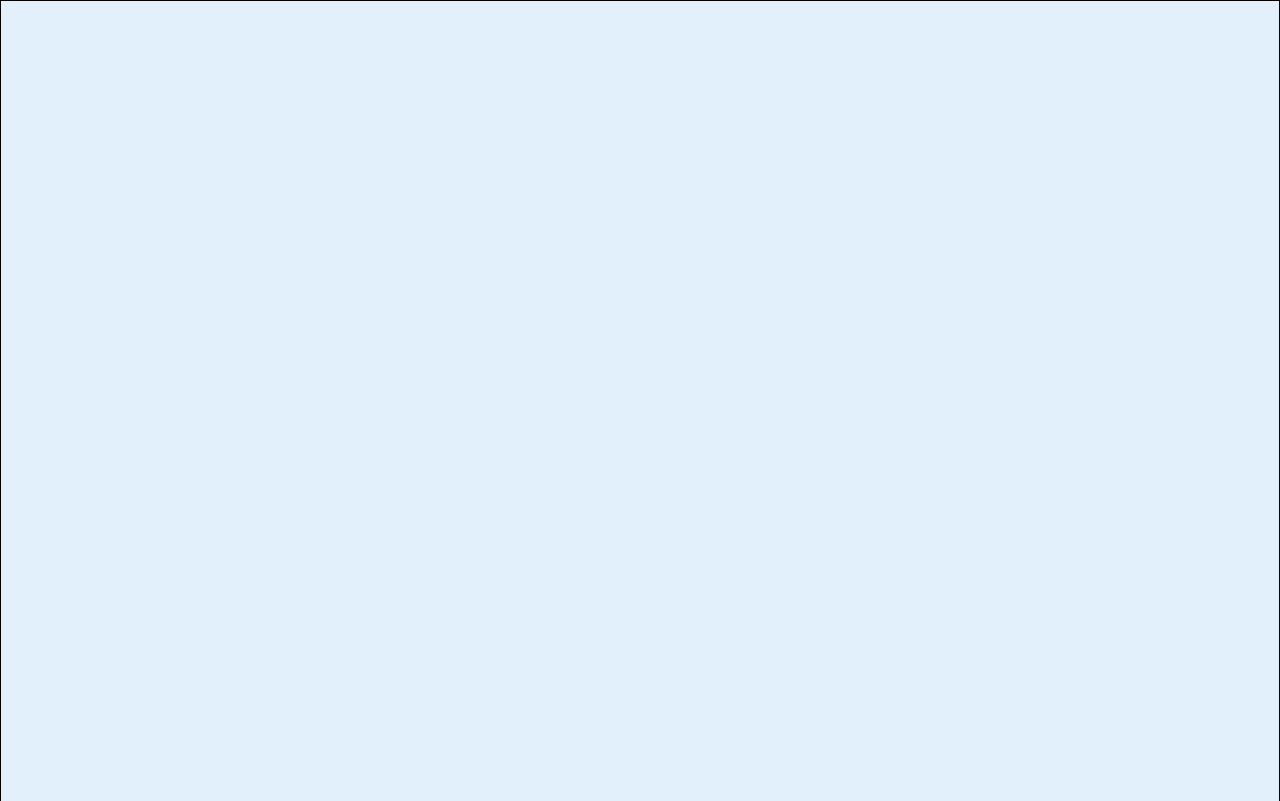
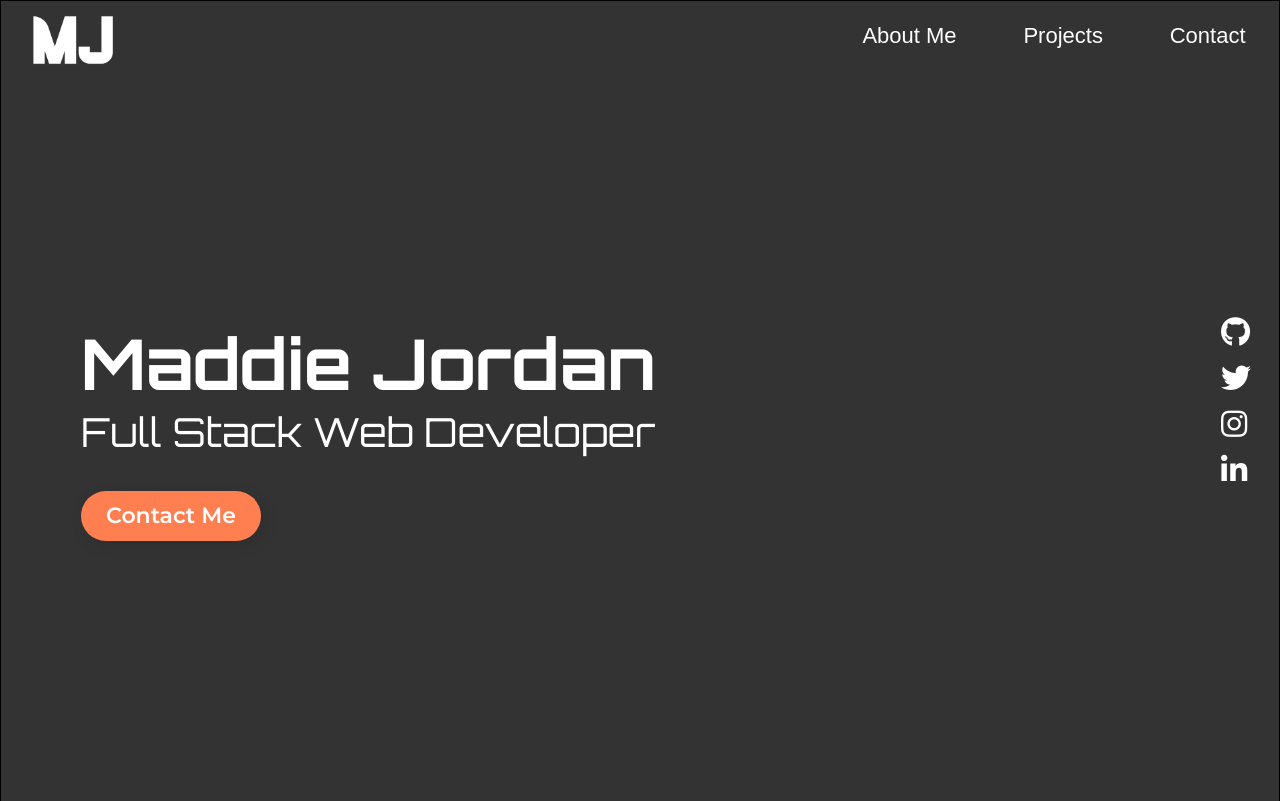
Before and after one commit to TheMaddieJordan/portfolio, a plain HTML site: page index.html in a window 1280 px wide. Shown: the top 801 px of the page. Drawn offline with Linux system fonts and the light colour scheme.

Commit message:
Hero section is complete

```diff
--- a/index.html
+++ b/index.html
@@ -4,16 +4,41 @@
     <meta charset="UTF-8">
     <meta http-equiv="X-UA-Compatible" content="IE=edge">
     <meta name="viewport" content="width=device-width, initial-scale=1.0">
-    <link rel="stylesheet" href="style.css">
+    <link rel="stylesheet" href="https://cdnjs.cloudflare.com/ajax/libs/font-awesome/6.1.2/css/all.min.css" integrity="sha512-1sCRPdkRXhBV2PBLUdRb4tMg1w2YPf37qatUFeS7zlBy7jJI8Lf4VHwWfZZfpXtYSLy85pkm9GaYVYMfw5BC1A==" crossorigin="anonymous" referrerpolicy="no-referrer" />
+    <link rel="stylesheet" href="src/style.css">
     <title>Maddie Jordan || Web Developer</title>
 </head>
 <body>
-    <section class="hero"></section>
+    <section class="hero">
+        <nav>
+            <img class="logo" src="src/images/mj.png" alt="Maddie Jordan's Logo"/>
+            <ul>
+                <li>About Me</li>
+                <li>Projects</li>
+                <li>Contact</li>
+            </ul>
+        </nav>
+        <div class="hero-area">
+            <div class="hero-text">
+                <h1>Maddie Jordan</h1>
+                <h2>Full Stack Web Developer</h2>
+                <button class="contact">Contact Me</button>
+            </div>
+            <div class="socials">
+                <div><a href="https://www.github.com"><i class="fa-brands fa-github"></i></a></div>
+                <div><a href="https://www.twitter.com"><i class="fa-brands fa-twitter"></i></a></div>
+                <div><a href="https://www.instagram.com"><i class="fa-brands fa-instagram"></i></a></div>
+                <div><a href="https://www.linkedin.com"><i class="fa-brands fa-linkedin-in"></i></a></div>
+            </div>
+        </div>
+
+
+    </section>
     <section></section>
     <section></section>
     <footer></footer>
 
 
-    <script src="script.js"></script>
+    <script src="src/script.js"></script>
 </body>
 </html>
--- /dev/null
+++ b/src/style.css
@@ -0,0 +1,124 @@
+@import url('https://fonts.googleapis.com/css2?family=Montserrat:wght@400;600;700&family=Orbitron:wght@400;600;700&display=swap');
+
+
+body {
+    margin: 0;
+}
+
+section {
+    height: 500px;
+    background-color: #fff;
+    border: solid black 1px;
+}
+
+/***** Hero Section *****/
+
+.hero {
+    background-color: #333333;
+    height: 100vh;
+    color: #fff;
+    font-size: 30px;
+}
+
+/* Navbar */
+
+nav {
+    display: flex;
+    /* Make logo to left and nav to right */
+    justify-content: space-between;
+}
+
+.logo {
+    height: 60px;
+    margin: 10px 30px 30px 30px;
+}
+
+ul {
+    display: flex;
+    list-style-type: none;
+    width: 450px;
+    font-family: Montseratte, sans-serif;
+    justify-content: space-around;
+    font-size: 22px;
+
+}
+li {
+    /* width: 200px; */
+    text-decoration: none;
+}
+
+/* Hero Content */
+
+.hero-area {
+    display: flex;
+    /*flex-direction: column;*/
+    height: 75%;
+    justify-content: space-between;
+    align-items: center;
+}
+
+.hero-text {
+    margin-left: 80px;
+}
+
+h1 {
+    font-size: 70px;
+    font-family: Orbitron, sans-serif;
+    margin-bottom: 0;
+}
+
+h2 {
+    font-family: Orbitron, sans-serif;
+    font-weight: 400;
+    font-size: 40px;
+    margin-top: 0;
+}
+/* Button */
+.contact {
+    width: 180px;
+    height: 50px;
+    background-color: coral;
+    color: #fff;
+    font-family: Montserrat, sans-serif;
+    font-weight: 600;
+    font-size: 22px;
+    border: none;
+    border-radius: 25px;
+    box-shadow: 3px 5px 15px rgba(0, 0, 0, 0.1);
+    transition: all 0.3s ease 0s;
+    cursor: pointer;
+    outline: none;
+}
+
+.contact:hover {
+    background-color: #ef744b;
+    box-shadow: 6px 6px 15px rgba(0, 0, 0, 0.1);
+    color: #333333;
+    transform: translateY(-7px);
+  }
+
+.contact:active {
+    background-color: darkgray;
+}
+
+/* Socials*/
+.socials {
+  margin-right: 20px;
+}
+
+i {
+    padding: 8px;
+    color: white;
+    cursor: pointer;
+}
+
+i:hover {
+    color: #ef744b;
+}
+
+/* Footer */
+
+footer {
+    height: 500px;
+    background-color: lightpink;
+}
--- a/style.css
+++ /dev/null
@@ -1,19 +0,0 @@
-body {
-    margin: 0;
-}
-
-section {
-    height: 500px;
-    background-color: #fff;
-    border: solid black 1px;
-}
-
-.hero {
-    background-color: #e1f0fa;
-    height: 100vh;
-}
-
-footer {
-    height: 500px;
-    background-color: lightpink;
-}
```
Also changed, not shown: src/images/MJ.png (added), src/images/logo.png (added), src/images/maddie_headshot_transparent.png (added), src/script.js (added).
